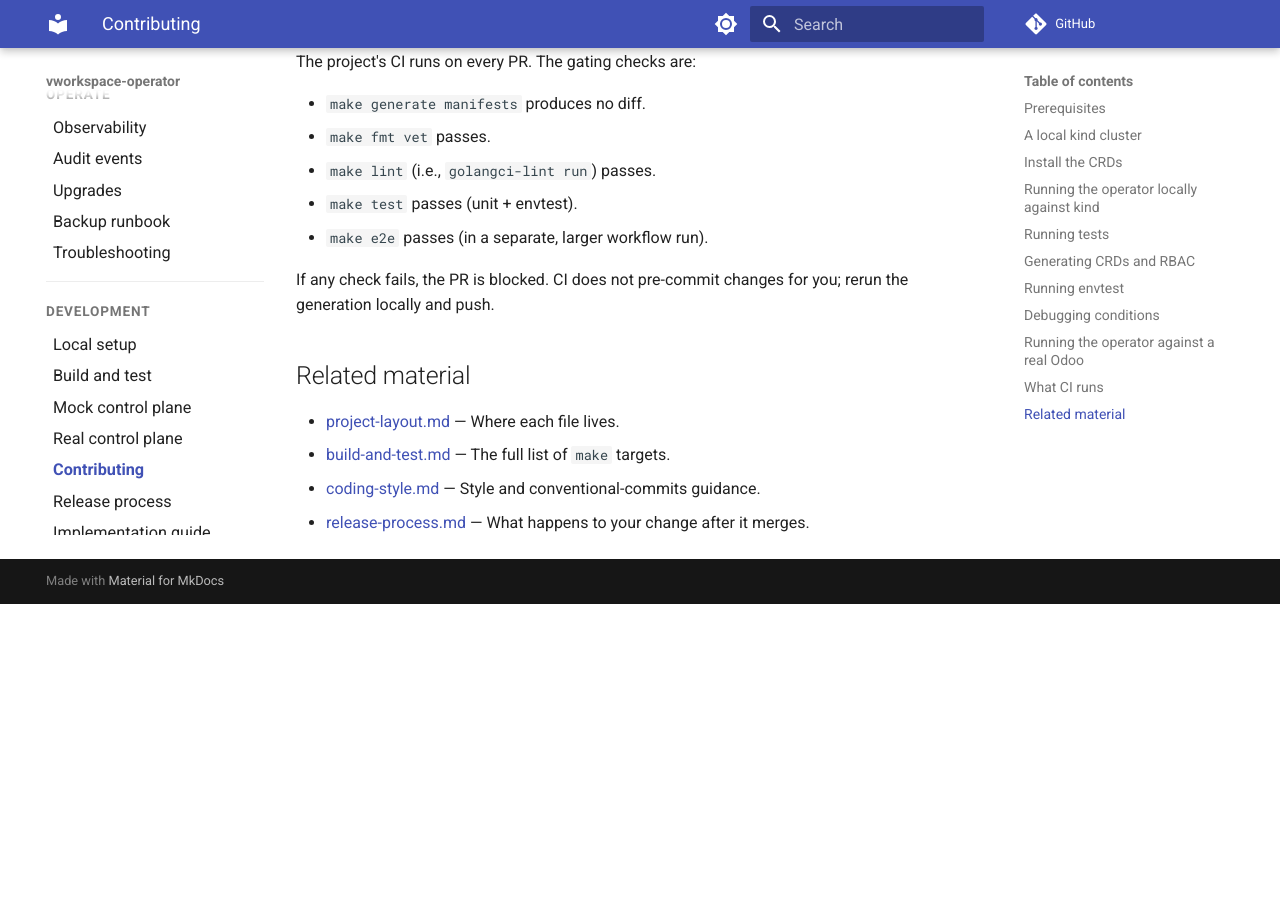
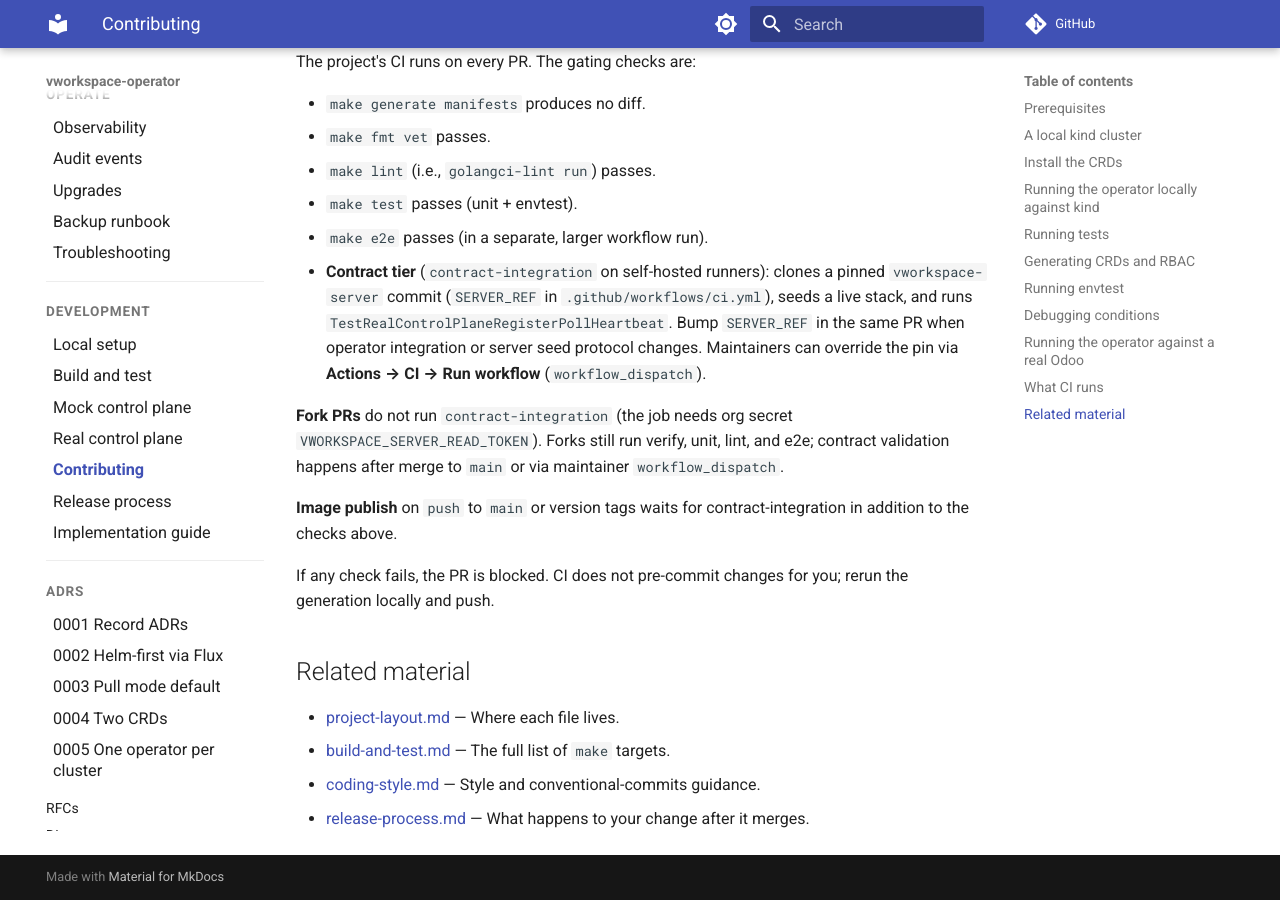
Before and after one commit to vworkspace-io/vworkspace-operator, an MkDocs documentation site: the page built from docs/development/contributing.md, in a window 1280 px wide and 900 px high, scrolled down 4758 px. Built offline with MkDocs 1.6.1 and Material for MkDocs 9.7.7, drawn with Linux system fonts in a browser that asks for light colours; comment, search, counter and statistics services are not loaded; before the commit the page ends 5362 px from its top, so only the background shows below that.

Commit message:
ci: TestRealControlPlane against live server (hub #12 spoke 2) (#60)
* ci: TestRealControlPlane against live server (hub #12 spoke 2)

Add contract-integration job: pin vworkspace-server SHA, seed via
dev-integration.sh, run go test -tags=integration -run TestRealControlPlane.

Closes #59

Tracked by vworkspace-io/vworkspace#12

* ci: compute Odoo port in shell (fix workflow parse)

* ci: use actions/upload-artifact@v4

* ci: clone private server via VWORKSPACE_SERVER_READ_TOKEN

* ci: parse seed log with human-readable fallback

* ci: fix contract seed parse and clone pin

Make parse_seed grep non-fatal under set -e, tolerate dev-integration
exit status when credentials parse, fetch pinned SERVER_REF shallowly,
and upload only redacted failure artifacts.

* ci: harden contract clone, parse, and e2e retries

Remove stale server checkout dir, fix anchored parse_seed patterns,
gate contract job to same-repo PRs, widen Odoo port spacing, fail on
failed seed, and retry kind e2e up to three times.

* ci: fix contract retries, kind e2e, and CR findings

Pin server ref to hub-12 spoke, add 3-attempt contract seed+test with
compose cleanup, assert exact integration test pass, upgrade kind to
v0.27.0 with inotify tuning for e2e flakes.

* ci: keep seed output off Actions logs

Write dev-integration output only to artifact files so registration
tokens are not tee'd to the job log before masking.

* ci: drop contract GITHUB_OUTPUT and document fork skip

Avoid persisting registration tokens in job outputs; clarify that
contract-integration is skipped on fork PRs without org secrets.

* ci: free Odoo port and scrub failed seed logs

Bind an ephemeral port for contract-integration and redact/remove
seed.log after failed seed or test attempts.

* ci: pick free Odoo port and add contract dispatch

Use ss to choose an unused port, add workflow_dispatch server_ref
override, and always remove raw seed.log after contract runs.

* docs: document contract CI policy for forks and releases

Explain contract-integration, SERVER_REF bumps, fork skip, and
main/tag image gating in the contributor workflow guide.

* ci: bump SERVER_REF to vworkspace-server main after hub #12 spoke 2

Pin contract-integration to 3d8d5db (merge of vworkspace-server PR #56).

```diff
--- a/docs/development/contributing.md
+++ b/docs/development/contributing.md
@@ -168,6 +168,11 @@ The project's CI runs on every PR. The gating checks are:
 - `make lint` (i.e., `golangci-lint run`) passes.
 - `make test` passes (unit + envtest).
 - `make e2e` passes (in a separate, larger workflow run).
+- **Contract tier** (`contract-integration` on self-hosted runners): clones a pinned `vworkspace-server` commit (`SERVER_REF` in `.github/workflows/ci.yml`), seeds a live stack, and runs `TestRealControlPlaneRegisterPollHeartbeat`. Bump `SERVER_REF` in the same PR when operator integration or server seed protocol changes. Maintainers can override the pin via **Actions → CI → Run workflow** (`workflow_dispatch`).
+
+**Fork PRs** do not run `contract-integration` (the job needs org secret `VWORKSPACE_SERVER_READ_TOKEN`). Forks still run verify, unit, lint, and e2e; contract validation happens after merge to `main` or via maintainer `workflow_dispatch`.
+
+**Image publish** on `push` to `main` or version tags waits for contract-integration in addition to the checks above.
 
 If any check fails, the PR is blocked. CI does not pre-commit changes for you; rerun the generation locally and push.
 
```
Also changed, not shown: 1 other file.
